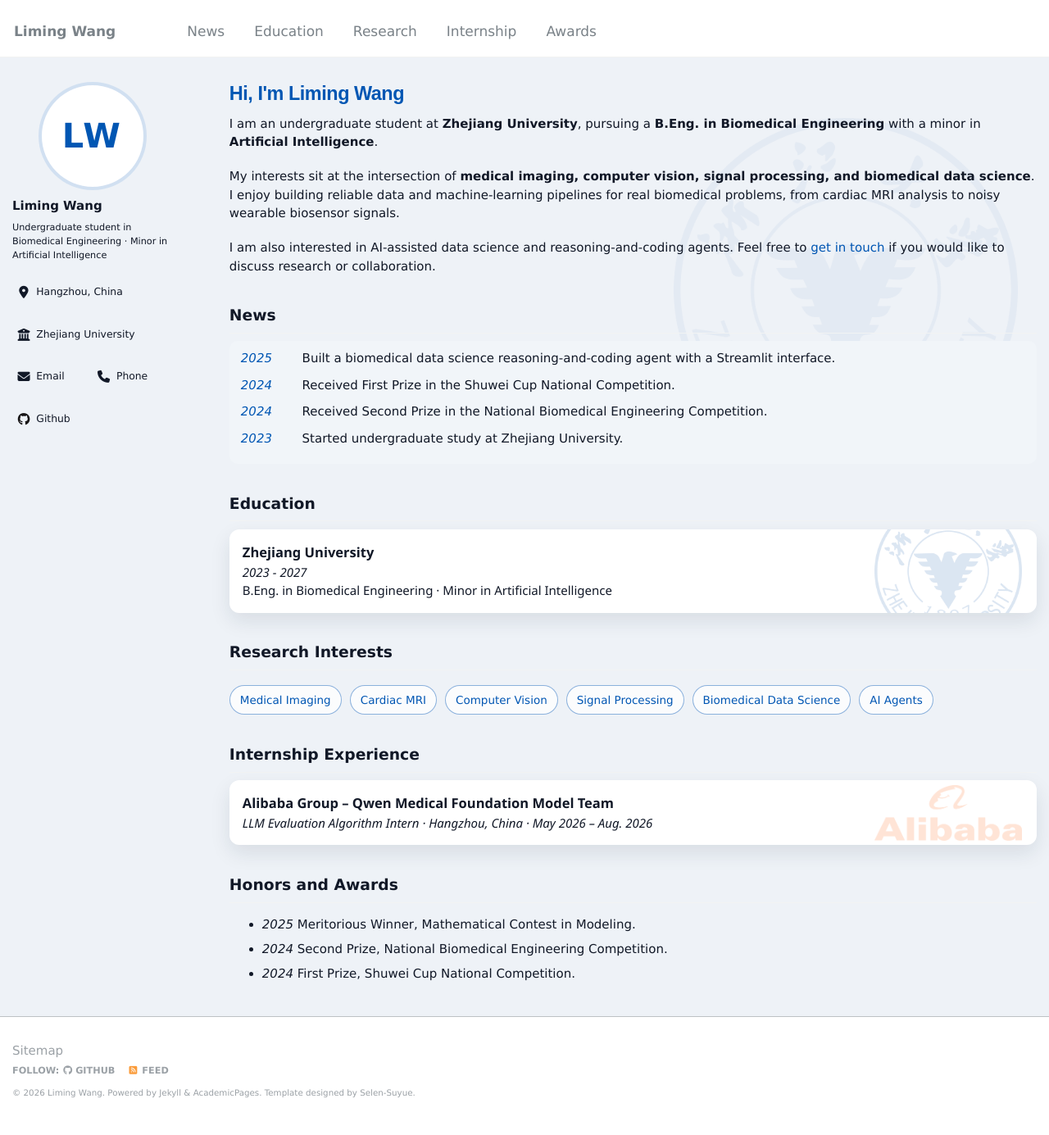
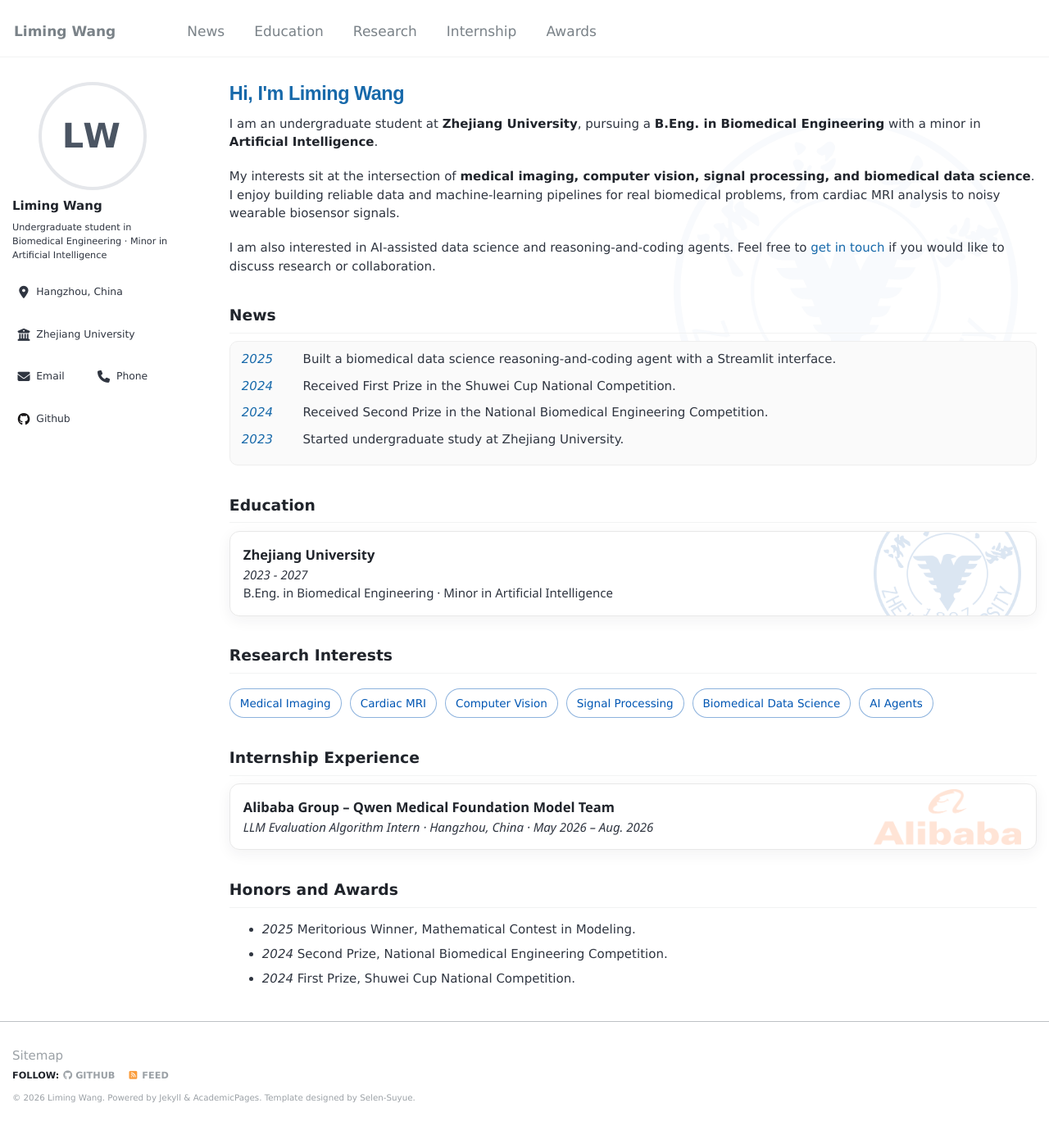
Before and after one commit to wwoozyq/wwoozyq.github.io, a Jekyll site: the page built from _pages/about.md, in a window 1280 px wide and 1400 px high. Shown: the top 1385 px of the window at 82% size. Built offline with Jekyll 4.4.1, drawn with Linux system fonts in a browser that asks for light colours; some web fonts are replaced.

Commit message:
Adopt white Selen-inspired palette

```diff
--- a/assets/css/home.css
+++ b/assets/css/home.css
@@ -663,3 +663,66 @@
         }
 
         .venue-label { color: #0056b3; }
+
+        /* Selen-style palette: white canvas, neutral cards, restrained blue links. */
+        body {
+            background-color: #ffffff;
+            color: #2f3540;
+        }
+
+        body::before {
+            opacity: 0.028;
+        }
+
+        .main-heading,
+        h1, h2, h3, h4, strong {
+            color: #20242b;
+        }
+
+        .news-box {
+            background: #fafafa;
+            border: 1px solid #eeeeee;
+        }
+
+        .experience-card,
+        .publication-card,
+        .project-card {
+            background: #ffffff;
+            border: 1px solid #e8e8e8;
+            box-shadow: 0 5px 18px rgba(30, 41, 59, 0.06);
+        }
+
+        .experience-card:hover,
+        .publication-card:hover,
+        .project-card:hover {
+            box-shadow: 0 8px 24px rgba(30, 41, 59, 0.09);
+        }
+
+        .news-date,
+        .experience-info a,
+        .main-heading,
+        div.markdown-body a,
+        a {
+            color: #1769aa;
+        }
+
+        div.markdown-body a:hover,
+        a:hover {
+            color: #0b4f82;
+        }
+
+        .author__avatar::before {
+            border-color: #e5e7eb;
+            color: #4b5563;
+            background: #ffffff;
+        }
+
+        .contact-popover {
+            border-color: #e8e8e8;
+            box-shadow: 0 14px 28px rgba(30, 41, 59, 0.14);
+        }
+
+        .contact-popover::after {
+            border-color: #e8e8e8;
+            background: #ffffff;
+        }
```
Also changed, not shown: _pages/about.md (+1 -1 lines).
